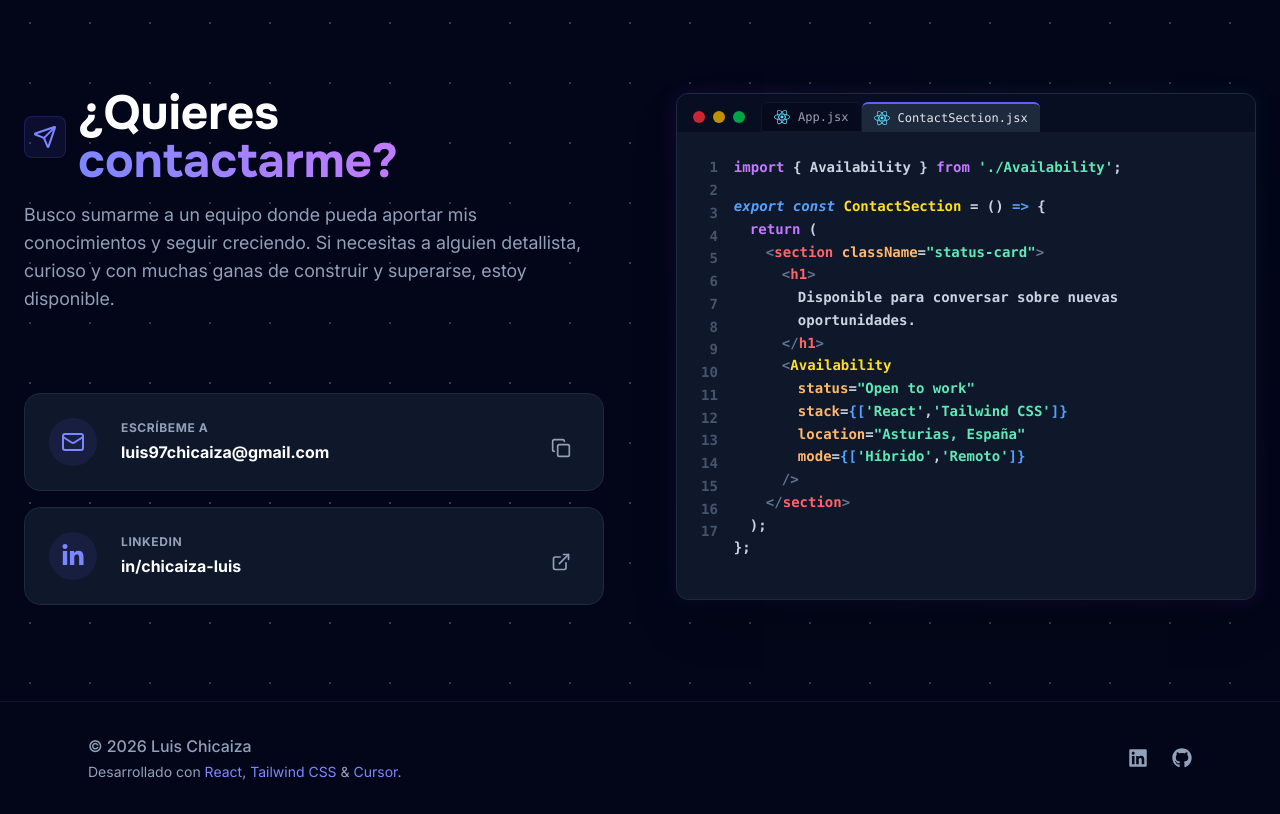
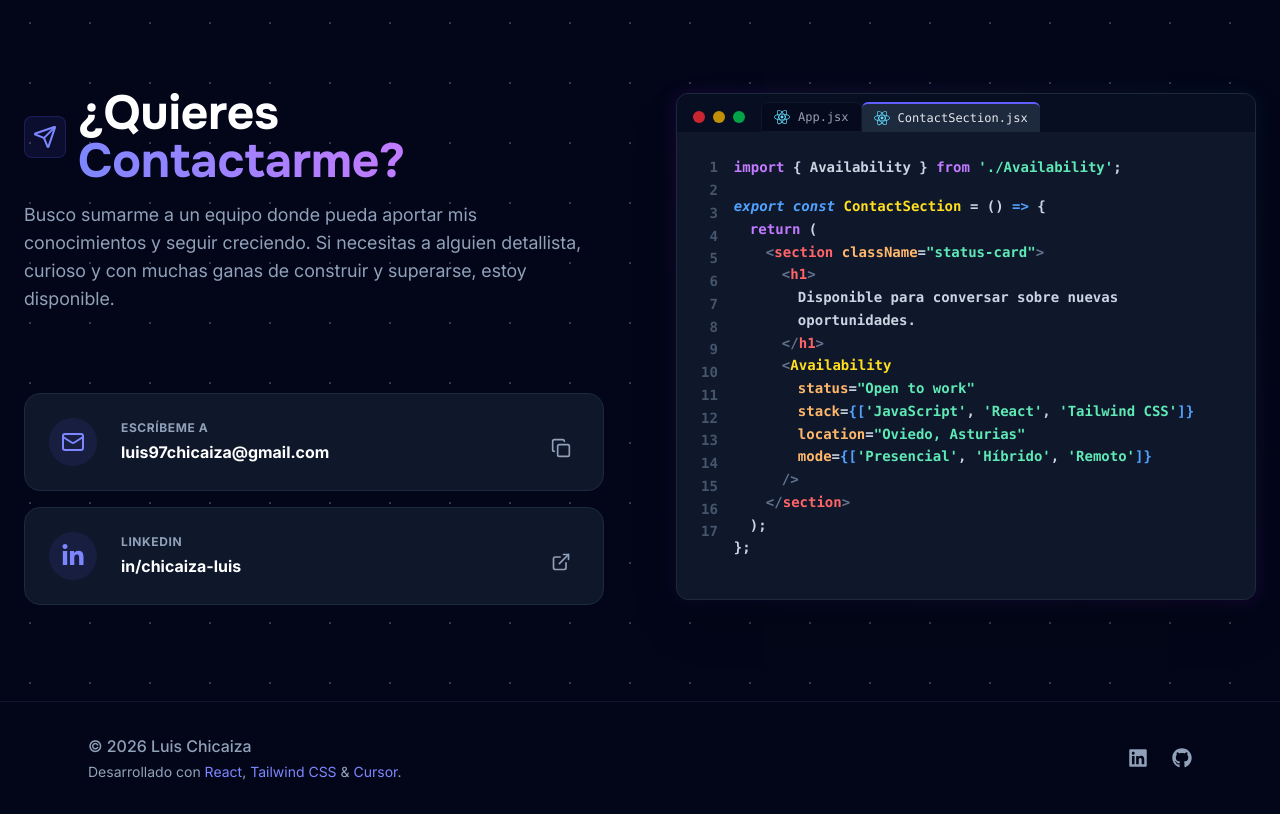
Before and after one commit to LuisChicaizaDev/portafolio-v2, a React (Vite) app: page / in a window 1280 px wide. Shown: the part 5940-6754 px from the top of the page. Built offline with nearby package versions, Linux system fonts and the light colour scheme.

Commit message:
feat(ui): modificar textos ContactSection

```diff
--- a/src/components/sections/ContactSection.jsx
+++ b/src/components/sections/ContactSection.jsx
@@ -31,7 +31,7 @@ export const ContactSection = () => {
               <h2 className="text-4xl md:text-5xl font-bold text-white">
                 ¿Quieres <br />
                 <span className="text-transparent bg-clip-text bg-linear-to-r from-indigo-400 to-purple-400">
-                  contactarme?
+                  Contactarme?
                 </span>
               </h2>
             </div>
@@ -111,7 +111,7 @@ export const ContactSection = () => {
 
         {/* --- VS CODE MOCKUP  --- */}
         <div className="relative group perspective-1000">
-          <div className="absolute -inset-1 bg-linear-to-tr from-indigo-800/50 via-purple-600/50 to-cyan-800/50 rounded-2xl blur-sm opacity-20 group-hover:opacity-40 transition-opacity duration-500"></div>
+          <div className="absolute -inset-1 bg-linear-to-tr from-indigo-800/50 via-purple-600/50 to-cyan-800/50 rounded-2xl blur-sm opacity-20 group-hover:opacity-50 transition-opacity duration-500"></div>
 
           <div className="relative bg-slate-900 border font-mono border-slate-800 rounded-xl overflow-hidden shadow-2xl duration-500">
 
@@ -141,7 +141,7 @@ export const ContactSection = () => {
               <div className="flex">
                 {/* Números de línea */}
                 <div className="flex flex-col text-slate-600 pr-4 select-none text-right">
-                  <span>1</span><span>2</span><span>3</span><span>4</span><span>5</span><span>6</span><span>7</span><span>8</span><span>9</span><span>10</span><span>11</span><span>12</span><span>13</span><span>14</span><span>15</span><span>16</span><span>17</span><span className="md:hidden">18</span><span className="md:hidden">19</span><span className="md:hidden">20</span><span className="md:hidden">21</span><span className="md:hidden">22</span><span className="md:hidden">23</span>
+                  <span>1</span><span>2</span><span>3</span><span>4</span><span>5</span><span>6</span><span>7</span><span>8</span><span>9</span><span>10</span><span>11</span><span>12</span><span>13</span><span>14</span><span>15</span><span>16</span><span>17</span><span className="md:hidden">18</span><span className="md:hidden">19</span><span className="md:hidden">20</span><span className="md:hidden">21</span><span className="md:hidden">22</span><span className="md:hidden">23</span><span className="md:hidden">24</span><span className="md:hidden">25</span>
                 </div>
                 {/* Código React */}
                 <div className="text-slate-300">
@@ -181,13 +181,13 @@ export const ContactSection = () => {
                     <span className="text-orange-300">status</span>=<span className="text-emerald-300">"Open to work"</span>
                   </div>
                   <div className="pl-16">
-                    <span className="text-orange-300">stack</span>=<span className="text-blue-400">{'{['}</span><span className="text-emerald-300">'React'</span>,<span className="text-emerald-300">'Tailwind CSS'</span><span className="text-blue-400">{']}'}</span>
+                    <span className="text-orange-300">stack</span>=<span className="text-blue-400">{'{['}</span><span className="text-emerald-300">'JavaScript'</span>, <span className="text-emerald-300">'React'</span>, <span className="text-emerald-300">'Tailwind CSS'</span><span className="text-blue-400">{']}'}</span>
                   </div>
                   <div className="pl-16">
-                    <span className="text-orange-300">location</span>=<span className="text-emerald-300">"Asturias, España"</span>
+                    <span className="text-orange-300">location</span>=<span className="text-emerald-300">"Oviedo, Asturias"</span>
                   </div>
                   <div className="pl-16">
-                    <span className="text-orange-300">mode</span>=<span className="text-blue-400">{'{['}</span><span className="text-emerald-300">'Híbrido'</span>,<span className="text-emerald-300">'Remoto'</span><span className="text-blue-400">{']}'}</span>
+                    <span className="text-orange-300">mode</span>=<span className="text-blue-400">{'{['}</span><span className="text-emerald-300">'Presencial'</span>, <span className="text-emerald-300">'Híbrido'</span>, <span className="text-emerald-300">'Remoto'</span><span className="text-blue-400">{']}'}</span>
                   </div>
                   <div className="pl-12">
                     <span className="text-slate-500">/&gt;</span>
```
